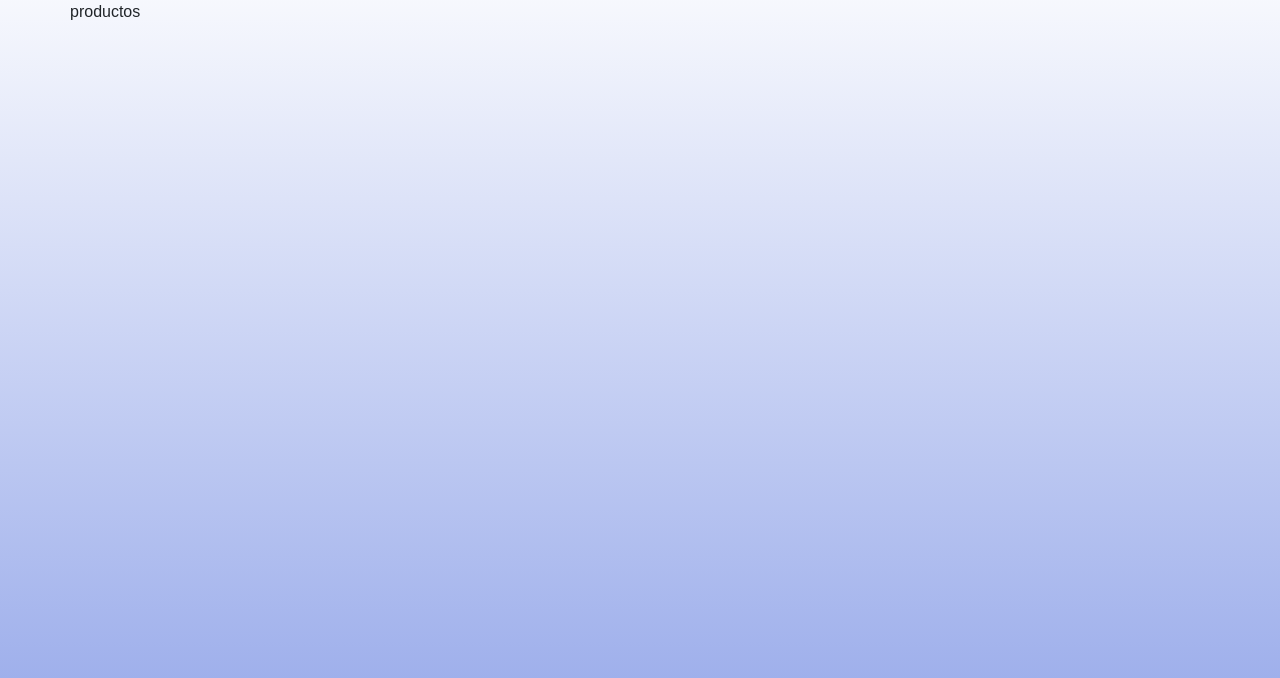
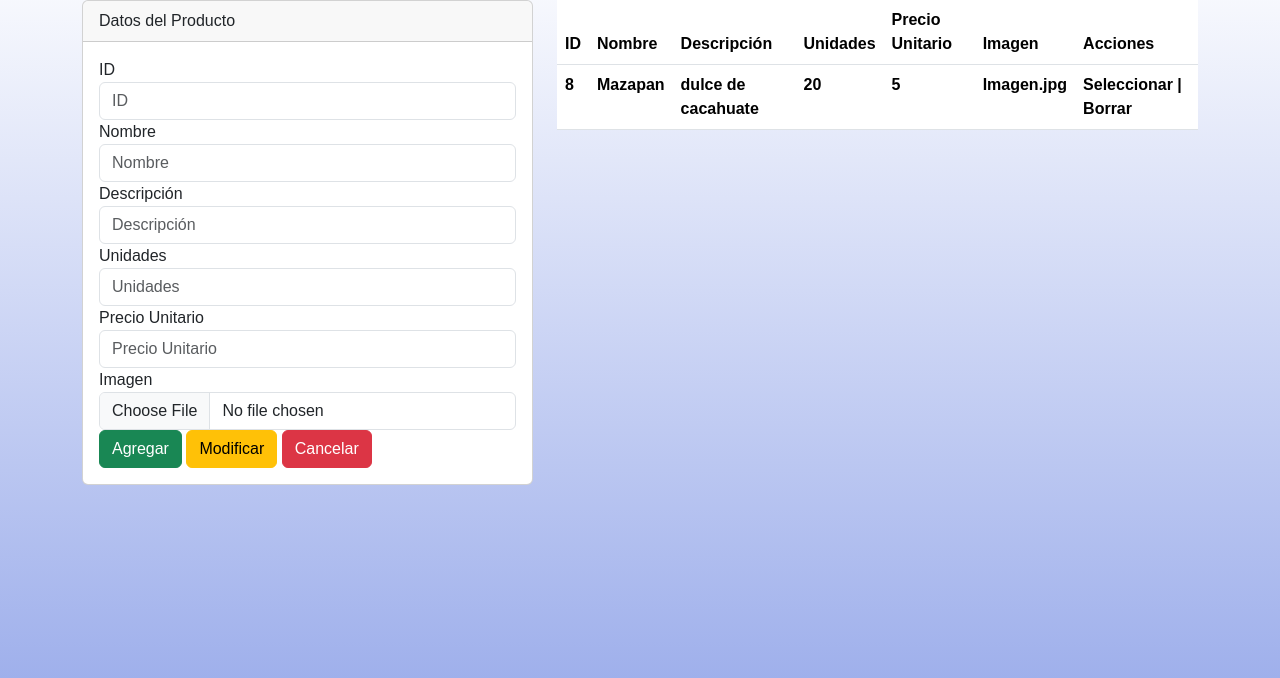
Before and after one commit to FreddyDGL/paintInformation, a PHP site: page /administrador/sections/productos.php in a window 1280 px wide. Shown: the part 66-744 px from the top of the page. Run offline with PHP 8.4, Linux system fonts and the light colour scheme; lists and menus that the app fills with data are empty.

Commit message:
base de datos y vista de productos

```diff
--- a/administrador/sections/productos.php
+++ b/administrador/sections/productos.php
@@ -1,3 +1,98 @@
 <?php include("../template/header.php"); ?>
-productos
+<?php
+$txtID=(isset($_POST['txtID']))?$_POST['txtID']:"";
+$txtNombre=(isset($_POST['txtNombre']))?$_POST['txtNombre']:"";
+$txtDescription=(isset($_POST['txtDescription']))?$_POST['txtDescription']:"";
+$txtUnidades=(isset($_POST['txtUnidades']))?$_POST['txtUnidades']:"";
+$txtPrecioU=(isset($_POST['txtPrecioU']))?$_POST['txtPrecioU']:"";
+$imagen=(isset($_FILES['imagen']['name']))?$_FILES['imagen']['name']:"";
+
+$accion=(isset($_POST['accion']))?$_POST['accion']:"";
+
+echo $txtID."<br/>";
+echo $txtNombre."<br>";
+echo $txtDescription."<br>";
+echo $txtUnidades."<br>";
+echo $txtPrecioU."<br>";
+echo $imagen."<br>";
+echo $accion."<br>";
+
+switch($accion){
+    case "agregar":
+        echo "agregar";
+        break;
+    case "modificar":
+        echo "modificar";
+        break;
+    case "cancelar":
+        echo "cancelar";
+        break;
+};
+?>
+
+<div class="col-md-5 ">
+    <div class="card">
+        <div class="card-header">
+            Datos del Producto
+        </div>
+        <div class="card-body">
+            <form method="POST" enctype="multipart/form-data">
+                <div class="form-group">
+                    <label for="txtID">ID</label>
+                    <input type="text" class="form-control" name="txtID" placeholder="ID">
+                </div>
+                <div class="form-group">
+                    <label for="txtNombre">Nombre</label>
+                    <input type="text" class="form-control" name="txtNombre" placeholder="Nombre">
+                </div>
+                <div class="form-group">
+                    <label for="txtDescription">Descripción</label>
+                    <input type="text" class="form-control" name="txtDescription" placeholder="Descripción">
+                </div>
+                <div class="form-group">
+                    <label for="txtUnidades">Unidades</label>
+                    <input type="text" class="form-control" name="txtUnidades" placeholder="Unidades">
+                </div>
+                <div class="form-group">
+                    <label for="txtPrecioU">Precio Unitario</label>
+                    <input type="text" class="form-control" name="txtPrecioU" placeholder="Precio Unitario">
+                </div>
+                <div class="form-group">
+                    <label for="imagen">Imagen</label>
+                    <input type="file" class="form-control" name="imagen" placeholder="Precio Unitario">
+                </div>
+                <button type="submit" name="accion" value="agregar" class="btn btn-success">Agregar</button>
+                <button type="submit" name="accion" value="modificar" class="btn btn-warning">Modificar</button>
+                <button type="submit" name="accion" value="cancelar" class="btn btn-danger">Cancelar</button>
+            </form>
+        </div>
+    </div>
+
+</div>
+<div class="col-md-7">
+    <table class="table">
+        <thead>
+            <tr>
+                <th>ID</th>
+                <th>Nombre</th>
+                <th>Descripción</th>
+                <th>Unidades</th>
+                <th>Precio Unitario</th>
+                <th>Imagen</th>
+                <th>Acciones</th>
+            </tr>
+        </thead>
+        <tbody>
+            <tr>
+                <th>8</th>
+                <th>Mazapan</th>
+                <th>dulce de cacahuate</th>
+                <th>20</th>
+                <th>5</th>
+                <th>Imagen.jpg</th>
+                <th>Seleccionar | Borrar</th>
+            </tr>
+        </tbody>
+    </table>
+</div>
 <?php include("../template/footer.php"); ?>
```
Also changed, not shown: nes.sql (added, +230 -0 lines).
